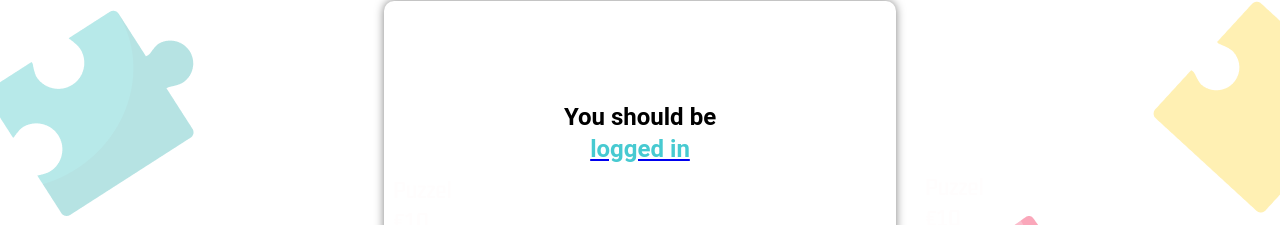
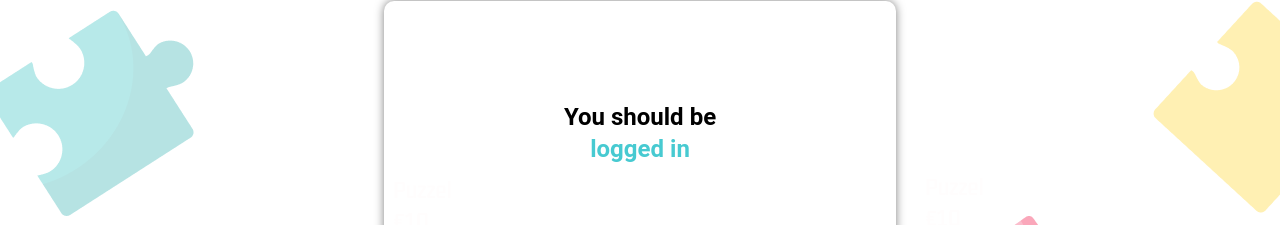
Before and after one commit to starshynova/BoardSwap, a React (Vite) app in the folder client/: page /items/create in a window 1280 px wide. Shown: the part 277-502 px from the top of the page. Built offline with nearby package versions, Linux system fonts and the light colour scheme.

Commit message:
style: add style to order buttons

```diff
--- a/client/src/pages/Item/CreateItem.jsx
+++ b/client/src/pages/Item/CreateItem.jsx
@@ -31,7 +31,10 @@ const CreateItem = () => {
           >
             <Typography variant="h5" textAlign="center">
               You should be <br />
-              <Link to="/login">
+              <Link
+                to="/login"
+                style={{ textDecoration: "none", color: "inherit" }}
+              >
                 <Typography variant="h5" component="span" color="#47CAD1">
                   logged in
                 </Typography>
--- a/client/src/pages/Order/OrderStepper.jsx
+++ b/client/src/pages/Order/OrderStepper.jsx
@@ -21,6 +21,7 @@ import { Alert, Snackbar, StepLabel } from "@mui/material";
 import { jwtDecode } from "jwt-decode";
 import { AuthContext } from "../../context/AuthContext";
 import DialogConfirmation from "./DialogConfirmation";
+import formStyle from "../../util/formStyle";
 
 const steps = ["Order summary", "Details", "Order Payment"];
 
@@ -221,7 +222,9 @@ export default function OrderStepper({ cart, toggleCartItem }) {
             <Button
               disabled={activeStep === 0}
               onClick={handleNavigation(activeStep - 1)}
-              sx={{ mr: 1, width: "200px", borderRadius: "10px", mt: 2 }}
+              sx={{ mr: 1, ...formStyle.buttonSmall }}
+              variant="contained"
+              color="secondary"
             >
               Back
             </Button>
```
